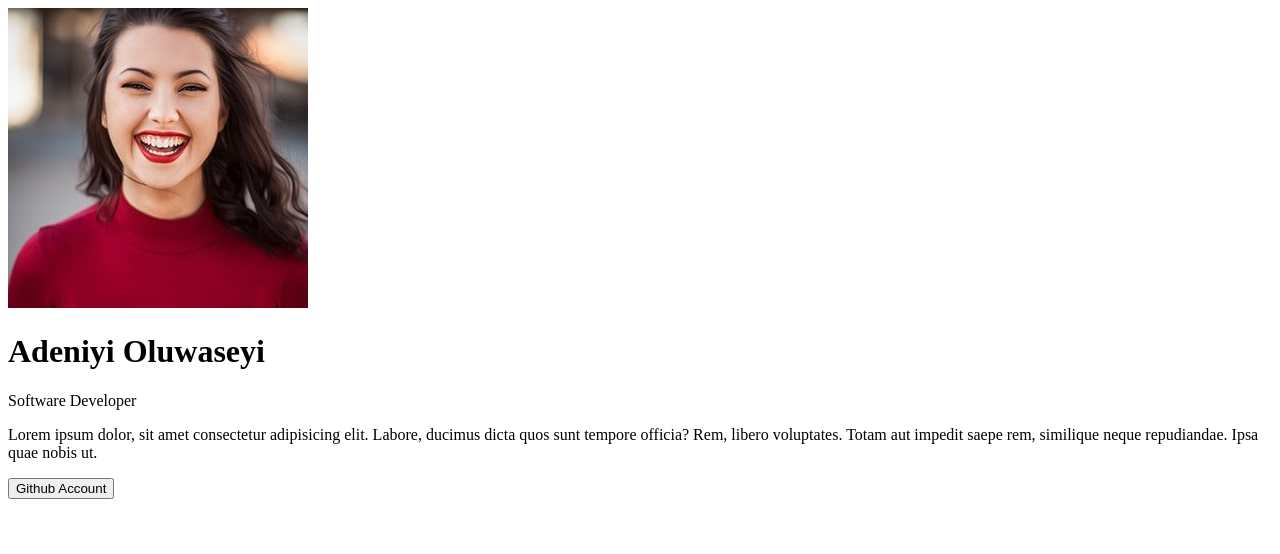
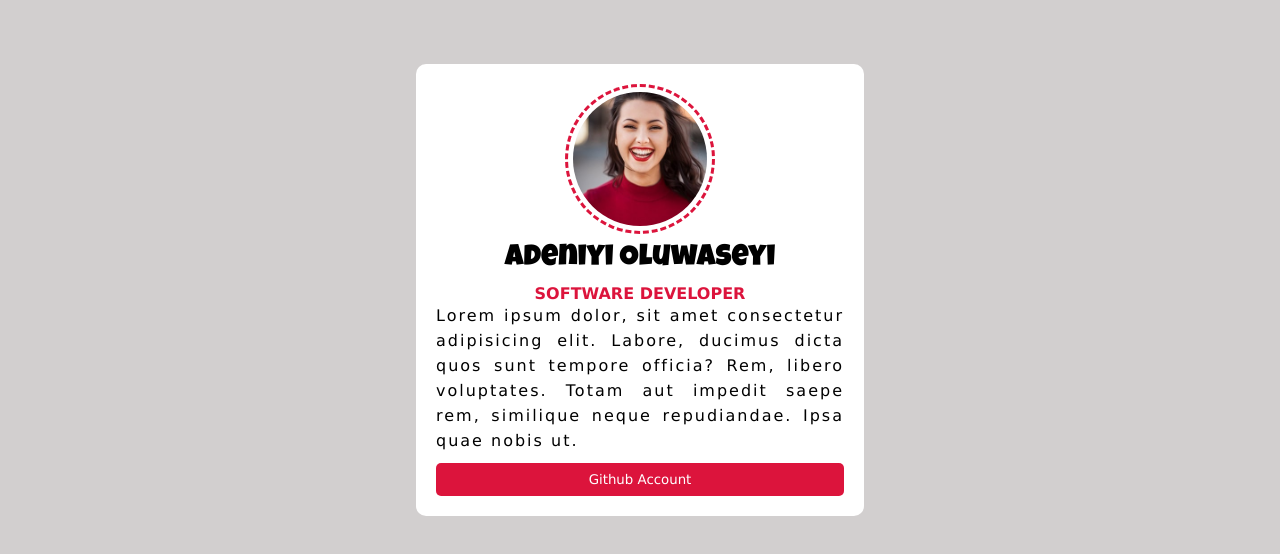
Before and after one commit to Casper4dev/CSS, a plain HTML site: page 3-Typography.html in a window 1280 px wide. Drawn offline with Linux system fonts and the light colour scheme.

Commit message:
Added change

```diff
--- a/3-Typography.html
+++ b/3-Typography.html
@@ -4,13 +4,17 @@
     <meta charset="UTF-8">
     <meta name="viewport" content="width=device-width, initial-scale=1.0">
     <title>Typography</title>
+    <link rel="stylesheet" href="typo.css">
+    <link rel="preconnect" href="https://fonts.googleapis.com">
+<link rel="preconnect" href="https://fonts.gstatic.com" crossorigin>
+<link href="https://fonts.googleapis.com/css2?family=Luckiest+Guy&family=Roboto:ital,wght@0,100..900;1,100..900&display=swap" rel="stylesheet">
 </head>
 <body>
-    <div>
+    <div class="container">
         <img src="./images/team-1.jpg" alt="">
         <h1>Adeniyi Oluwaseyi</h1>
-        <p>Software Developer</p>
-        <p>Lorem ipsum dolor, sit amet consectetur adipisicing elit. Labore, ducimus dicta quos sunt tempore officia? Rem, libero voluptates. Totam aut impedit saepe rem, similique neque repudiandae. Ipsa quae nobis ut.</p>
+        <p class="title">Software Developer</p>
+        <p class="desc">Lorem ipsum dolor, sit amet consectetur adipisicing elit. Labore, ducimus dicta quos sunt tempore officia? Rem, libero voluptates. Totam aut impedit saepe rem, similique neque repudiandae. Ipsa quae nobis ut.</p>
         <button>Github Account</button>
     </div>
 </body>
--- /dev/null
+++ b/Box.css
@@ -0,0 +1,53 @@
+*{
+    margin: 0;
+    padding: 0;
+    box-sizing: border-box;
+}
+
+.heading{
+    background:crimson;
+    color: white;
+    padding: 10px;
+    padding-top: 20px;
+    padding-right: 5px;
+    padding-bottom: 40px;
+    padding-left: 50px;
+    padding:5px 0 10px 50px;
+    padding: 70px 5px;
+}
+
+.description{
+    background: teal;
+    color:white;
+    padding: 15px;
+    margin:10px;
+    margin-top:50px;
+    margin-right:0;
+    margin-bottom:20px;
+    margin-left:0;
+    margin:10px 5px 30px 0;
+    margin:20px 0;
+    margin-top: -40px;
+    width: 50%;
+    margin:30px auto;
+}
+
+.container{
+    width:50%;
+    padding: 13px;
+    margin:10% auto;
+    border-color: blueviolet;
+    border-style: solid;
+    border-width: 4px;
+    border: 2px red dashed;
+    border-top: 2px solid green;
+    border-bottom: 3px dotted yellow;
+    border-radius: crimson 4px dashed;
+}
+.image{
+   display: block;
+   margin:30px auto;
+   border-radius: 10px;
+   border-top-right-radius: 30%;
+   border-radius:50%
+}
--- /dev/null
+++ b/typo.css
@@ -0,0 +1,63 @@
+
+*{
+    margin:0;
+    padding: 0;
+    box-sizing: border-box;
+    font-family: 'Lucida Sans', 'Lucida Sans Regular', 'Lucida Grande', 'Lucida Sans Unicode', Geneva, Verdana, sans-serif;
+}
+
+body{
+    background-color: rgb(210,207,207);
+
+}
+.container{
+    background: white;
+    width:35%;
+    margin:5% auto;
+    padding:20px;
+    border-radius: 10px;
+}
+
+.container > img{
+    width:150px;
+    height: 150px;
+    display: block;
+    margin: 0 auto;
+    border-radius: 50%;
+    border:3px dashed crimson;
+    padding:5px;
+}
+.container h1{
+    font-family: "Luckiest Guy", cursive;
+    font-weight: 400;
+    font-size: 30px;
+    text-align: center;
+    margin: 10px 0;
+}
+
+.title{
+    text-align:center ;
+    text-transform: uppercase;
+    font-weight: 600;
+    color: crimson;
+}
+
+.desc{
+    text-align: justify;
+    letter-spacing: 2px;
+    line-height: 25px;
+}
+
+.container > button{
+    margin-top: 10px;
+    width: 100%;
+    padding: 9px;
+    background: crimson;
+    border: none;
+    border-radius: 5px;
+    color: white;
+    cursor: pointer;
+}
+.container > button:hover{
+    opacity: 0.5;
+}
```
Also changed, not shown: 2-Box-Model.html (+5 -4 lines).
